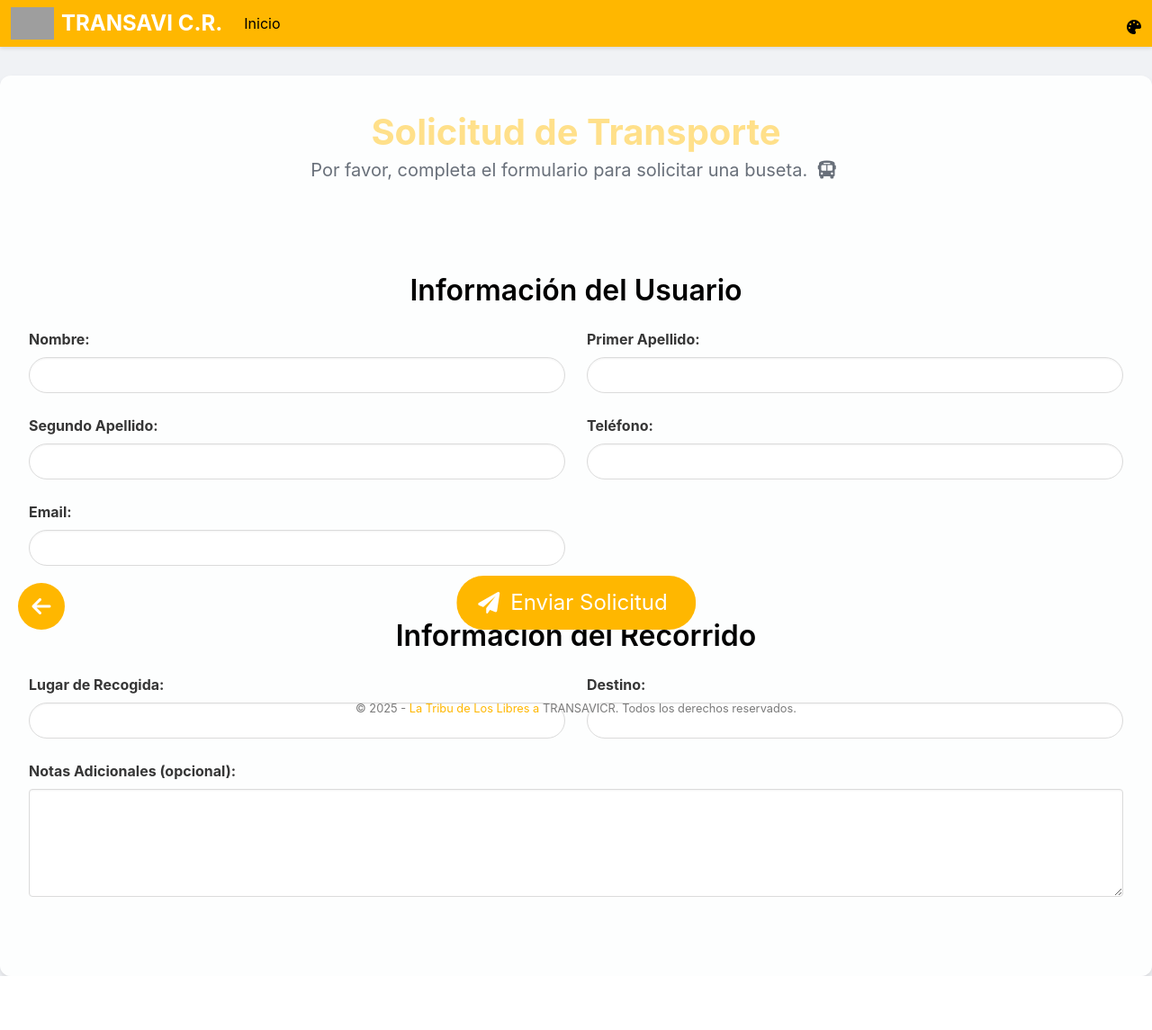
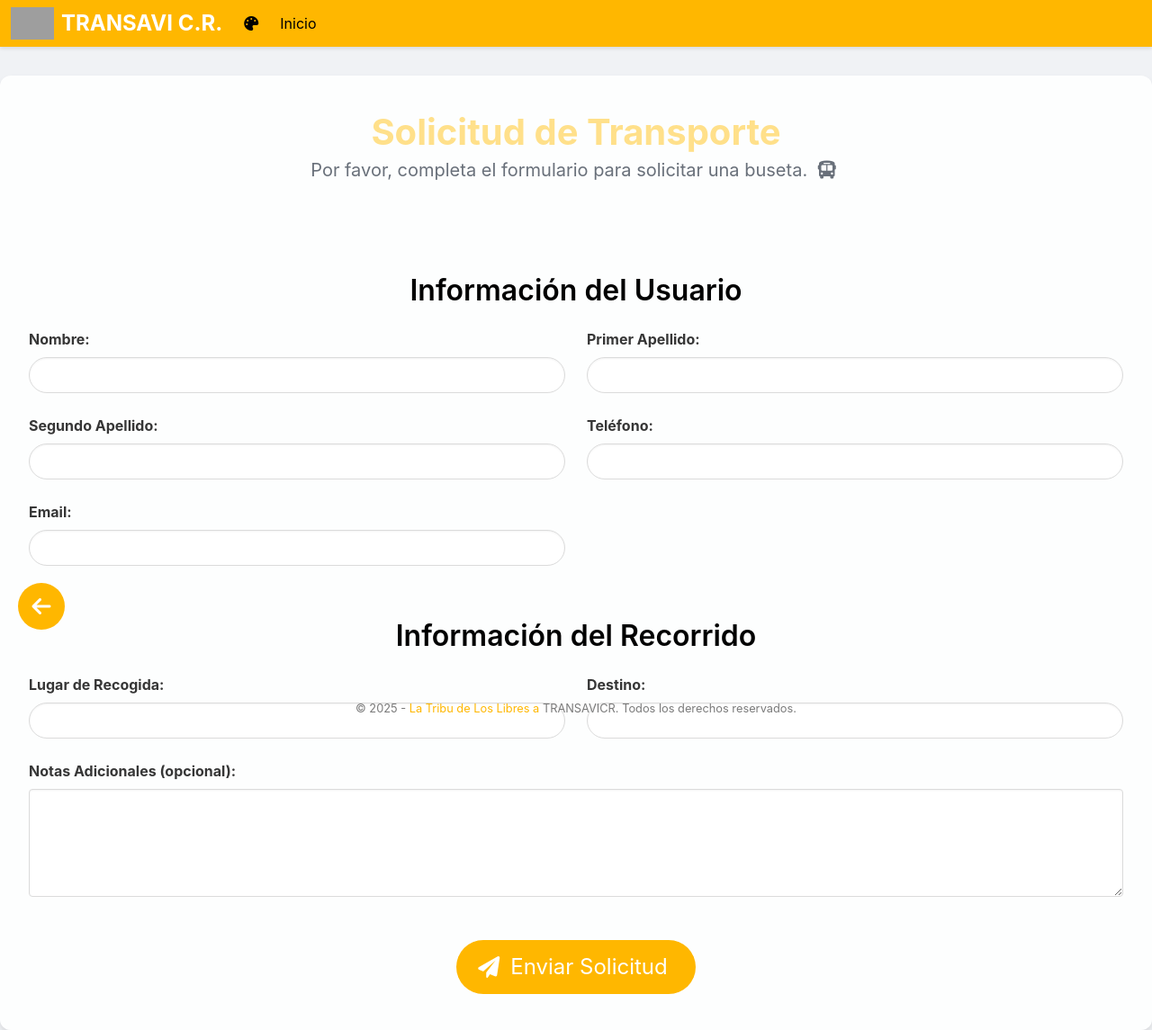
Before and after one commit to kerm1977/TRANSAVI, a Flask app: page / in a window 1280 px wide. Shown: the whole page at 90% size. Before the commit the page ends 1085 px from the top, so only its background shows below. Run offline with Flask 3, Linux system fonts and the light colour scheme; grey boxes are pictures that could not be loaded.

Commit message:
corregido el botón del tema

```diff
--- a/static/css/base.css
+++ b/static/css/base.css
@@ -301,3 +301,9 @@ body {
         font-size: 1.25rem;
     }
 }
+/* Media query para ocultar el texto en anchos de 314px o menos */
+@media (max-width: 314px) {
+    .is-hidden-mobile-314 {
+        display: none !important;
+    }
+}
--- a/templates/index.html
+++ b/templates/index.html
@@ -76,7 +76,7 @@
     <div class="field is-grouped is-grouped-centered mt-6">
         <div class="control">
             <!-- Botón de enviar solicitud fijo -->
-            <button type="submit" class="button is-warning is-large is-rounded send-button-fixed">
+            <button type="submit" class="button is-warning is-large is-rounded">
                 <span class="icon">
                     <i class="fas fa-paper-plane"></i>
                 </span>
--- a/templates/navbar.html
+++ b/templates/navbar.html
@@ -2,14 +2,24 @@
     <div class="navbar-brand">
         <a class="navbar-item" href="{{ url_for('index') }}">
             <img src="{{ url_for('static', filename='img/logo.png') }}" alt="Logo de TRANSAVI C.R." class="is-rounded" style="max-height: 2.25rem;">
-            <span class="is-size-4 has-text-weight-bold has-text-white ml-2">TRANSAVI C.R.</span>
+            <span class="is-size-4 has-text-weight-bold has-text-white ml-2 is-hidden-mobile-314">TRANSAVI C.R.</span>
         </a>
+
+
 
         <a role="button" class="navbar-burger" aria-label="menu" aria-expanded="false" data-target="navbarBasicExample">
             <span aria-hidden="true"></span>
             <span aria-hidden="true"></span>
             <span aria-hidden="true"></span>
         </a>
+
+               <!-- Botón de cambio de tema y botón de hamburguesa están ahora más juntos -->
+        <a class="navbar-item" href="#" id="theme-toggle-link">
+            <span id="theme-toggle" class="icon">
+                <i class="fas fa-palette"></i>
+            </span>
+        </a>
+
     </div>
 
     <div id="navbarBasicExample" class="navbar-menu">
@@ -22,12 +32,7 @@
         <div class="navbar-end">
             <div class="navbar-item">
                 <div class="buttons">
-                    <!-- Botón de cambio de tema solo con icono y fondo transparente -->
-
-                        <span id="theme-toggle" class="icon">
-                            <i class="fas fa-palette"></i>
-                        </span>
-
+                    <!-- Botón de cambio de tema eliminado de aquí -->
                 </div>
             </div>
         </div>
```
